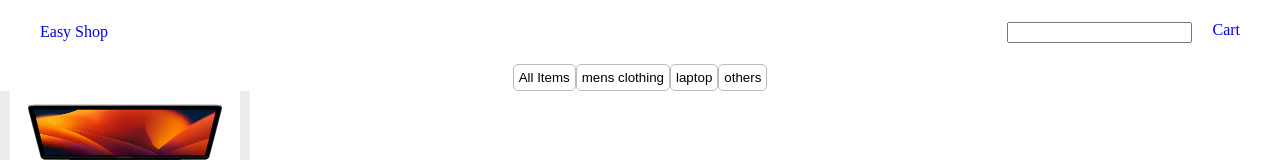
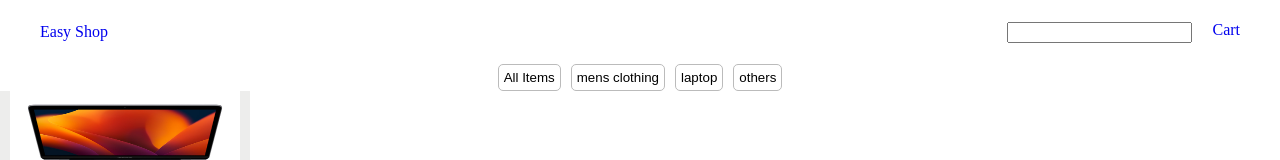
Before and after one commit to Yuji5117/shopping_cart_react, a React (Vite) app: page / in a window 1280 px wide. Shown: the top 160 px of the page. Built offline with nearby package versions, Linux system fonts and the light colour scheme.

Commit message:
カテゴリタグの間隔に余白を追加

```diff
--- a/src/pages/Home.tsx
+++ b/src/pages/Home.tsx
@@ -28,5 +28,6 @@ export const Home = () => {
 
 const CategoryContainer = styled.div`
   display: flex;
+  column-gap: 10px;
   justify-content: center;
 `;
```
